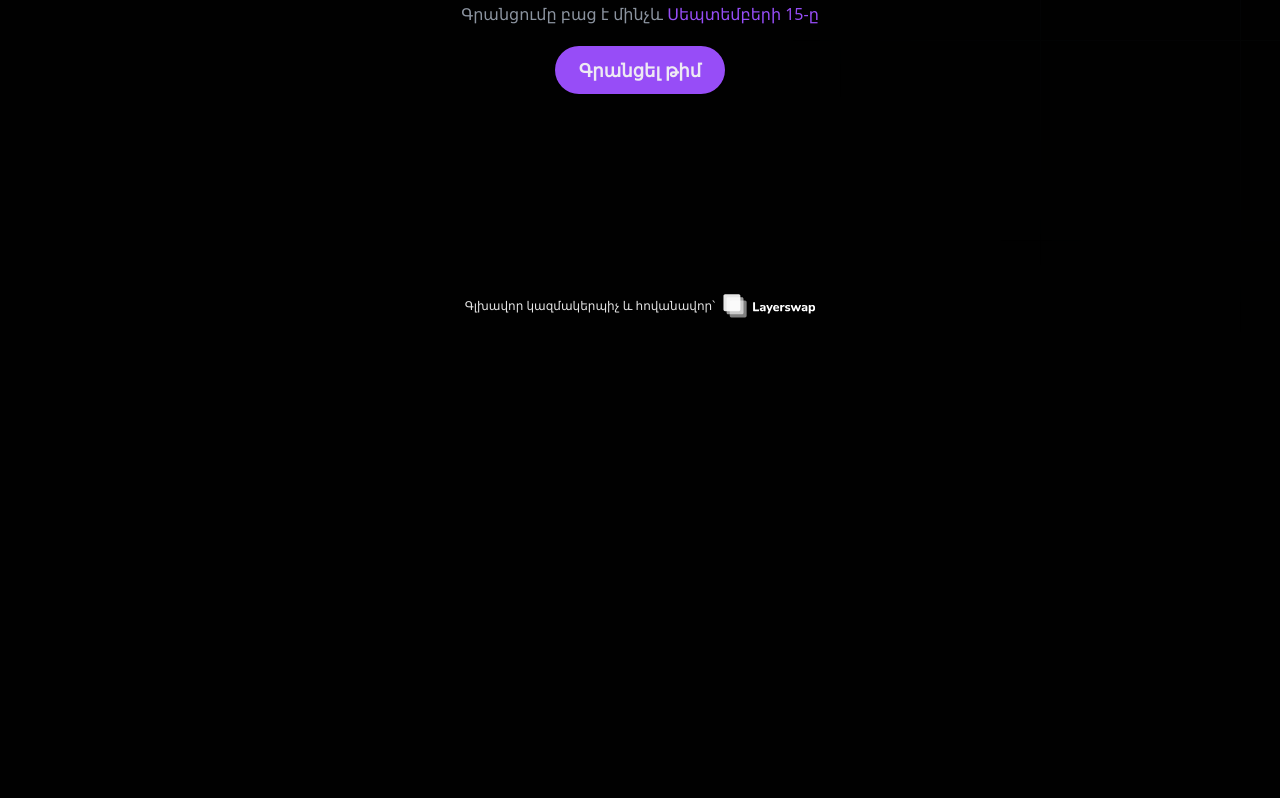
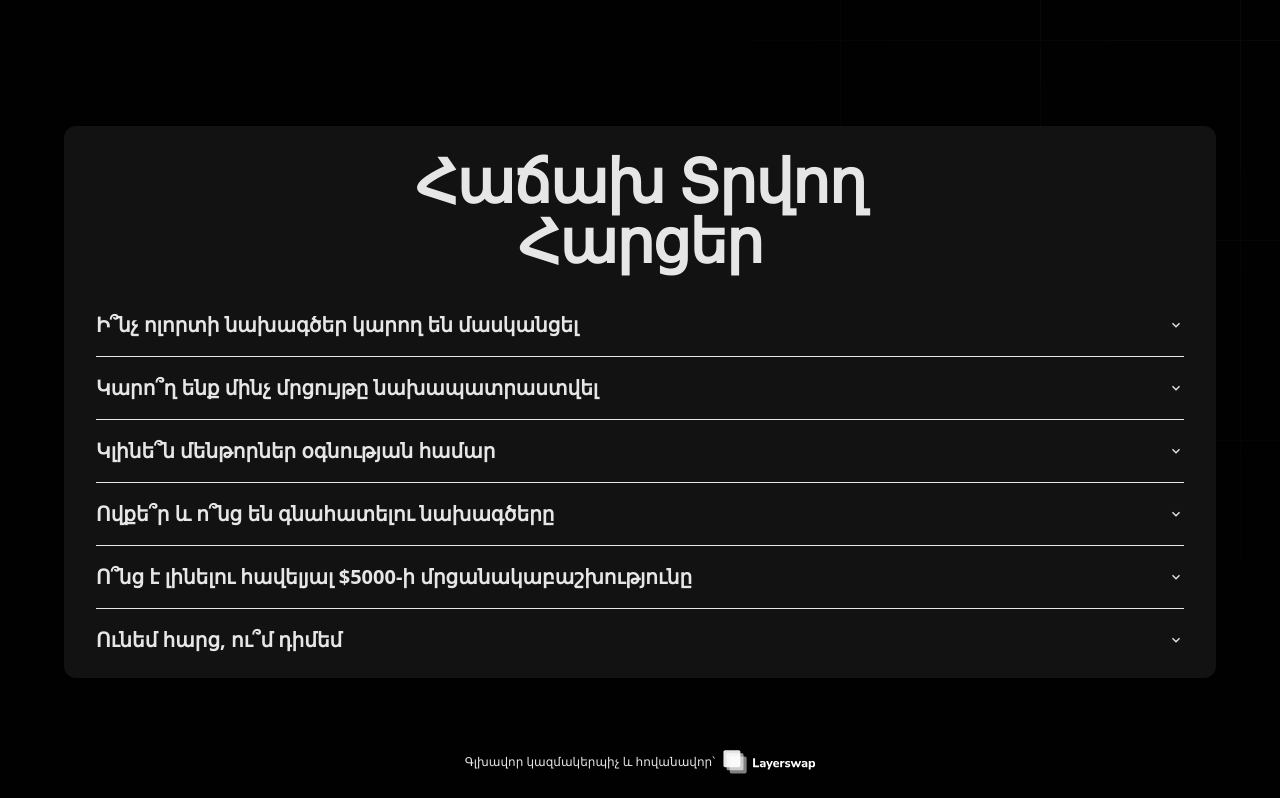
Before and after one commit to layerswap/devhacks-landing, a Next.js app: page / in a window 1280 px wide. Shown: the part 3559-4357 px from the top of the page. Before the commit the page ends 3901 px from the top, so only its background shows below. Built offline with nearby package versions, Linux system fonts and the light colour scheme.

Commit message:
added faq

```diff
--- a/package.json
+++ b/package.json
@@ -9,6 +9,7 @@
     "lint": "next lint"
   },
   "dependencies": {
+    "@chakra-ui/react": "^2.8.0",
     "@types/node": "18.15.11",
     "@types/react": "18.0.34",
     "@types/react-dom": "18.0.11",
--- a/src/components/pageComponents/CTASection.tsx
+++ b/src/components/pageComponents/CTASection.tsx
@@ -3,7 +3,7 @@ import Link from "next/link";
 export default function CTASection() {
 
     return (
-        <div className="relative isolate pb-44 pt-56">
+        <div className="relative isolate py-12 sm:pb-16 lg:pb-32 lg:pt-32 sm:pt-16">
             <div className="mx-auto max-w-6xl px-6 lg:px-8 text-center">
                 <h2 className="text-3xl font-bold text-white sm:text-4xl lg:text-5xl">
                     <span className="text-primary">Դևը</span> սպասում է քեզ...
--- a/src/components/pageComponents/HomePage.tsx
+++ b/src/components/pageComponents/HomePage.tsx
@@ -3,6 +3,7 @@ import Conditions from "./Conditions"
 import Hero from "./Hero"
 import PrizePool from "./PrizePool"
 import Timeline from "./Timeline"
+import FAQ from "./faq"
 
 const Home = () => {
     return (
@@ -16,6 +17,8 @@ const Home = () => {
             <PrizePool />
 
             <CTASection />
+
+            <FAQ />
         </>
     )
 }
--- /dev/null
+++ b/src/components/pageComponents/faq.tsx
@@ -0,0 +1,106 @@
+import { Accordion, AccordionItem, AccordionButton, AccordionPanel, AccordionIcon } from '@chakra-ui/react'
+const FAQ = () => {
+    return (
+        <div className="overflow-hidden pb-12 flex flex-col justify-center items-center px-6 lg:px-8">
+            <div className="mx-auto max-w-6xl px-6 flex flex-col text-center w-full lg:px-8 2xl:pt-0 2xl:pb-0 bg-darkblue-800 bg-opacity-50 backdrop-blur-md rounded-xl">
+                <div className="mx-auto max-w-2xl lg:text-center pb-6">
+                    <p className="text-3xl font-bold tracking-tight sm:text-4xl lg:text-6xl pt-6">
+                        Հաճախ Տրվող Հարցեր
+                    </p>
+                </div>
+                <Accordion className='w-full' allowMultiple>
+                    <AccordionItem className='border-b border-gray-200 py-[17px] dark:!border-white/10'>
+                        <h2>
+                            <AccordionButton className='flex justify-between'>
+                                <span className='text-left font-bold text-lg sm:text-xl text-navy-900 dark:text-white' >
+                                    Ի՞նչ ոլորտի նախագծեր կարող են մասկանցել
+                                </span>
+                                <AccordionIcon className='text-left !text-navy-900 dark:!text-white' />
+                            </AccordionButton>
+                        </h2>
+                        <AccordionPanel className='text-left text-medium text-base sm:text-lg mt-2 text-darkblue-100' pb={4}>
+                            Ցանկացած։ AI, web3/crypto, տիեզերք, fintech, aggrotech և այլն: Ինչքան որ Ձեր երևակայությունը ու գիտելիքները կներեն։
+                        </AccordionPanel>
+                    </AccordionItem>
+
+                    <AccordionItem className="border-b border-gray-200 py-[17px] dark:!border-white/10">
+                        <h2>
+                            <AccordionButton className="flex justify-between">
+                                <span
+                                    className="text-left text-lg sm:text-xl font-bold text-navy-900 dark:text-white"
+                                >
+                                    Կարո՞ղ ենք մինչ մրցույթը նախապատրաստվել
+                                </span>
+                                <AccordionIcon className="text-left !text-navy-900 dark:!text-white" />
+                            </AccordionButton>
+                        </h2>
+                        <AccordionPanel
+                            className="text-medium mt-2 text-left text-base sm:text-lg text-darkblue-100"
+                            pb={4}
+                        >
+                            Թույլատրվում է միայն պլանավորել՝ օրինակ՝ ինչ եք անելու, ոնց եք անելու, ինչ ռեսուրսներ են պետք։ Իսկ փաստացի նախագծի իրականացումը պետք է ամբողջությամբ ստեղծվի այդ 48 ժամվա ընթացքում։
+                        </AccordionPanel>
+                    </AccordionItem>
+
+                    <AccordionItem className='border-b border-gray-200 py-[17px] dark:!border-white/10'>
+                        <h2>
+                            <AccordionButton className='flex justify-between'>
+                                <span className='text-left text-lg sm:text-xl font-bold text-navy-900 dark:text-white'>
+                                    Կլինե՞ն մենթորներ օգնության համար
+                                </span>
+                                <AccordionIcon className='text-left !text-navy-900 dark:!text-white' />
+                            </AccordionButton>
+                        </h2>
+                        <AccordionPanel className='text-left text-medium text-base sm:text-lg mt-2 text-darkblue-100' pb={4}>
+                            Ոչ, մրցույթը ձեր ու ձեր թիմի մասին է՝ եկեք, ինքնուրույն տանջվենք ու ինքնուրույն փորձեք կորզել էն ինչ ձերն ա։ Չկարողացաք չկարողացաք՝ մենթորները ոչ մի բան չեն կարող անել։
+                        </AccordionPanel>
+                    </AccordionItem>
+
+                    <AccordionItem className='border-b border-gray-200 py-[17px] dark:!border-white/10'>
+                        <h2>
+                            <AccordionButton className='flex justify-between'>
+                                <span className='text-left text-lg sm:text-xl font-bold text-navy-900 dark:text-white'>
+                                    Ովքե՞ր և ո՞նց են գնահատելու նախագծերը
+                                </span>
+                                <AccordionIcon className='text-left !text-navy-900 dark:!text-white' />
+                            </AccordionButton>
+                        </h2>
+                        <AccordionPanel className='text-left text-medium text-base sm:text-lg mt-2 text-darkblue-100' pb={4}>
+                            Նախապես ընտրված` 6-10 հոգանոց հանձնաժողովը գնահատելու է նախագծերը հայտարարված կրիտերիաներով` տեխնիկական բարդությունը, նախագծի ամբողջականությունը, օգտագործման հարմարավետությունը, կատարման իրատեսականությունը։ Հանձնաժողովի անդամները կազմված կլինեն տարբեր ոլորտների մասնագետներից։
+                        </AccordionPanel>
+                    </AccordionItem>
+
+                    <AccordionItem className='border-b border-gray-200 py-[17px] dark:!border-white/10'>
+                        <h2>
+                            <AccordionButton className='flex justify-between'>
+                                <span className='text-left text-lg sm:text-xl font-bold text-navy-900 dark:text-white'>
+                                    Ո՞նց է լինելու հավելյալ $5000-ի մրցանակաբաշխությունը
+                                </span>
+                                <AccordionIcon className='text-left !text-navy-900 dark:!text-white' />
+                            </AccordionButton>
+                        </h2>
+                        <AccordionPanel className='text-left text-medium text-base sm:text-lg mt-2 text-darkblue-100' pb={4}>
+                            Առաջին տեղ զբաղեցրած թիմը առանց նախապայմանի հաղթելու է $5000: Որից հետո հանձնաժողովը առանձին քվեարկություն է անելու՝ հավելյան $5000-ի համար։ Հիմնական ուշադրություն է դարձվելու նախագծի իրագործման իրատեսականության վրա։
+                        </AccordionPanel>
+                    </AccordionItem>
+
+                    <AccordionItem className='border-gray-200 py-[17px] dark:!border-white/10 pb-6'>
+                        <h2>
+                            <AccordionButton className='flex justify-between'>
+                                <span className='text-left text-lg sm:text-xl font-bold text-navy-900 dark:text-white'>
+                                    Ունեմ հարց, ու՞մ դիմեմ
+                                </span>
+                                <AccordionIcon className='text-left !text-navy-900 dark:!text-white' />
+                            </AccordionButton>
+                        </h2>
+                        <AccordionPanel className='text-left text-medium text-base sm:text-lg mt-2 text-darkblue-100' pb={4}>
+                            <a href="https://t.me/+lDNpJpmaYRE2MmIy" className="text-primary">Միացեք մեր տելեգրամ համայնքին</a>, կազմակերպիչները արագ կպատասխանեն Ձեր ցանկացած հարցին։
+                        </AccordionPanel>
+                    </AccordionItem>
+                </Accordion>
+            </div>
+        </div>
+    )
+}
+
+export default FAQ;
```
Also changed, not shown: 1 other file (tests, documents, lock files or other folders).
